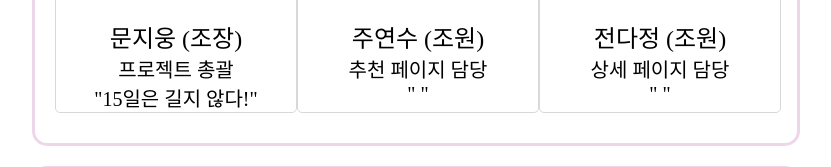
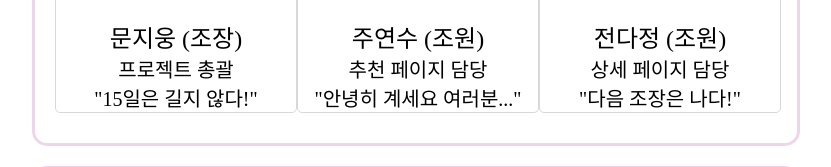
Before and after one commit to sparta-github-group6/show_me_the_recipe-mc6, a Flask app: page /about in a window 1280 px wide. Shown: the part 617-784 px from the top of the page, without its empty margins (224-1055 px from the left). Run offline with Flask 2, Linux system fonts and the light colour scheme; some libraries are stand-ins or nearby versions.

Commit message:
Update about.html

```diff
--- a/templates/about.html
+++ b/templates/about.html
@@ -73,7 +73,7 @@
                             </div>
                             <div>
                                 <h3 class="member-text">주연수 (조원)</h3>
-                                <p>추천 페이지 담당<br>" "</p>
+                                <p>추천 페이지 담당<br>"안녕히 계세요 여러분..."</p>
                             </div>
                         </div>
                             <div class="members-about">
@@ -82,7 +82,7 @@
                             </div>
                             <div>
                                 <h3 class="member-text">전다정 (조원)</h3>
-                                <p>상세 페이지 담당<br>" "</p>
+                                <p>상세 페이지 담당<br>"다음 조장은 나다!"</p>
                             </div>
                         </div>
                         </div>
```
